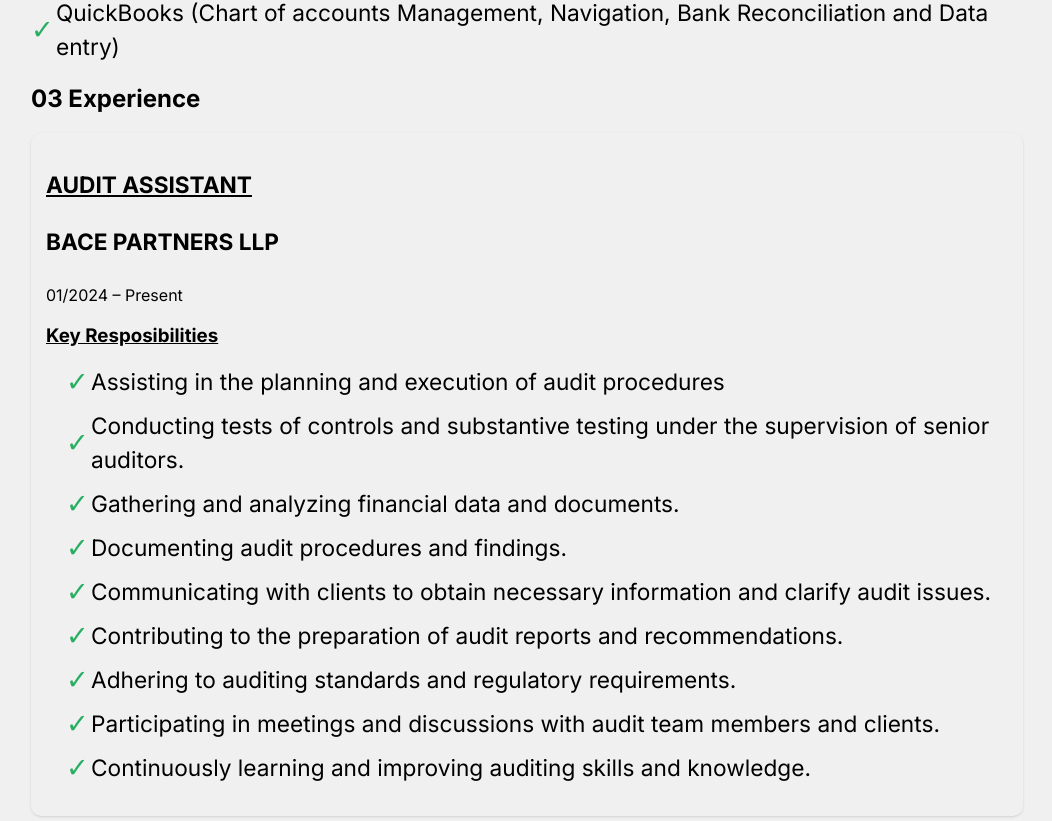
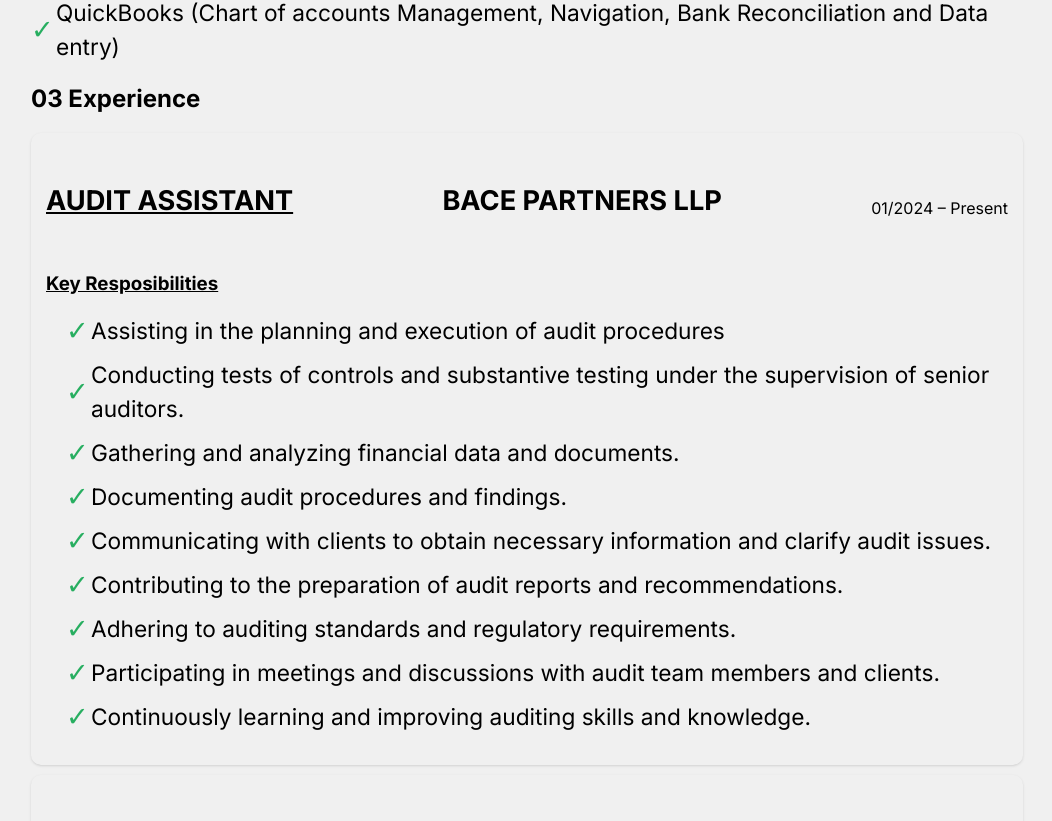
Before and after one commit to jankimutai/bonie-portfolio, a React (Create React App) app: page / in a window 1280 px wide. Shown: the part 2374-3195 px from the top of the page, without its empty margins (113-1165 px from the left). Built offline with nearby package versions, Linux system fonts and the light colour scheme.

Commit message:
Update about.css

```diff
--- a/src/Styles/about.css
+++ b/src/Styles/about.css
@@ -104,13 +104,22 @@
     border-radius: 10px;
 
   }
+  .employer{
+    display: flex;
+    flex-wrap: wrap;
+    align-items: center;
+    justify-content: space-between;
+    gap:2px;
 
+  }
 
-
+  .experience-date{
+    font-size: 1rem;
+    margin-bottom: 0.1rem;
+  }
 
   .experience-title{
-    font-size: 17pt;
-
+    font-size: 1.7rem;
   }
   .experience-entry h3{
     text-decoration: underline;
@@ -197,10 +206,7 @@
     .experience-entry {
       padding: 10px;
     }
-    .employer {
-      flex-direction: column; /* Stack elements on smaller screens */
-      align-items: flex-start; /* Align elements to the start on smaller screens */
-    }
+
     .experience-title{
       font-size: 15pt;
 
```
